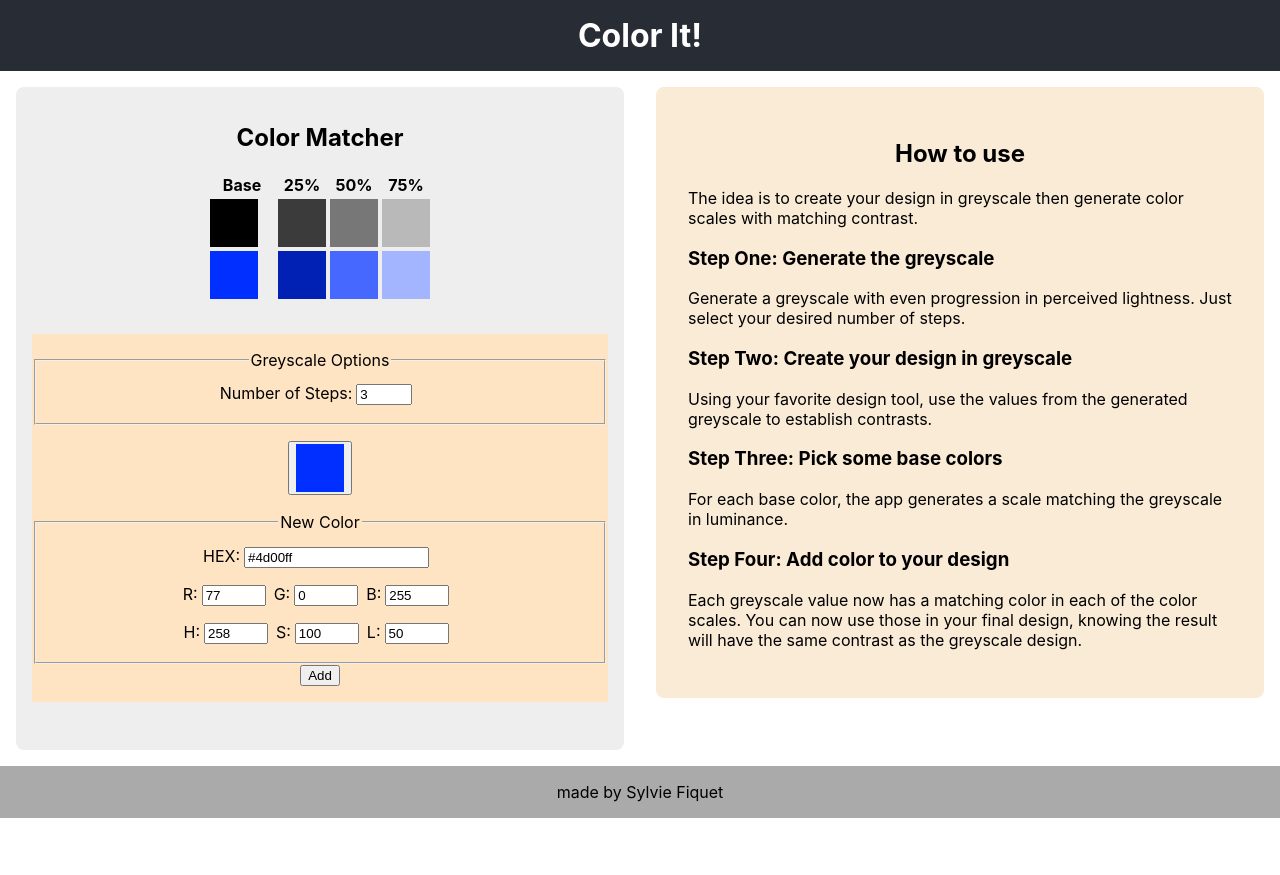
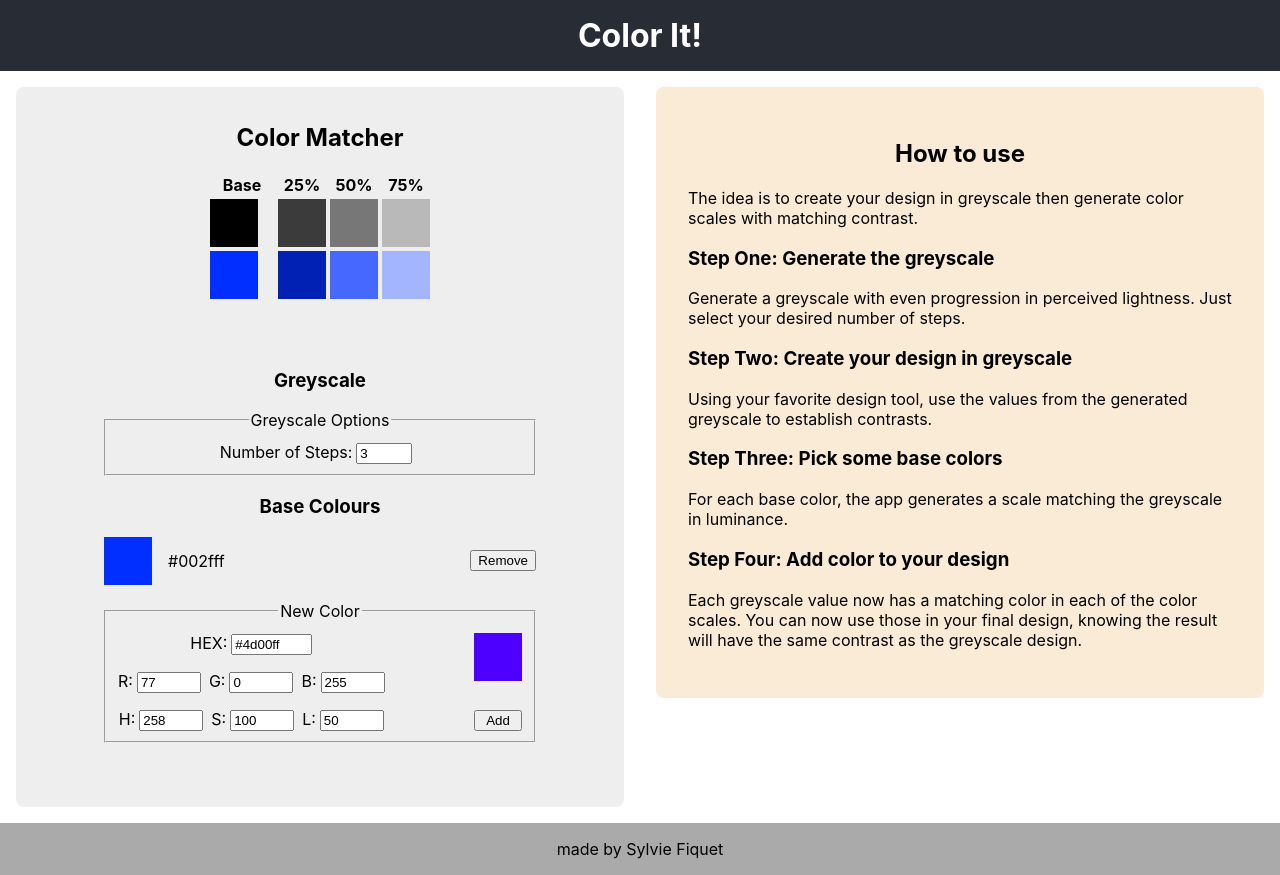
Before and after one commit to sfiquet/color-it, a React (Create React App) app: page / in a window 1280 px wide. Before the commit the page ends 818 px from the top, so only its background shows below. Built offline with nearby package versions, Linux system fonts and the light colour scheme.

Commit message:
feat: Improve base colour selection
* Base colour list
  - replace selection-based approach with list item buttons
* New Colour entry
  - put New Colour entry into its own form to submit on Enter
  - add colour swatch
  - limit hex input to 7 chars
  - add aria-live region to announce changes

```diff
--- a/src/ColourMatcher.css
+++ b/src/ColourMatcher.css
@@ -1,5 +1,20 @@
 label > input {
   margin: 0 .5rem 0 .25rem;
+}
+
+fieldset {
+  padding-top: .75rem;
+  margin: 0;
+}
+
+.sr-only {
+  position: absolute !important;
+  clip: rect(1px, 1px, 1px, 1px);
+  padding:0 !important;
+  border:0 !important;
+  height: 1px !important;
+  width: 1px !important;
+  overflow: hidden;
 }
 
 .ColourMatcher {
@@ -39,19 +54,23 @@ label > input {
   flex-direction: column;
 }
 
+.stack {
+  display: flex;
+  flex-direction: column;
+  justify-content: space-between;
+}
+.stack * + * {
+  margin-top: 1rem;
+}
+
 .error {
   border: 1px solid red;
 }
 
 .ColourMatcherSelection {
   padding: 1rem 0;
-  background-color: bisque;
   width: 100%;
   margin: 2rem 0;
-}
-
-.fieldsetrow {
-  padding: .5rem 0;
 }
 
 .ColourList {
@@ -61,9 +80,64 @@ label > input {
   padding: 0;
 }
 
+.ColourList li {
+  display: flex;
+  justify-content: space-between;
+  align-items: center;
+}
+
+.NewColourSelection {
+  display: flex;
+  justify-content: space-between;
+  align-items: stretch;
+}
+
+.ColourItem {
+  display: flex;
+  align-items: center;
+}
+.swatch + span {
+  padding: 0 1rem;
+}
+
+li + li {
+  margin-top: .5rem;
+}
+
 /* medium */
 @media screen and (min-width: 768px) {
   .ColourMatcher {
     border-radius: .5rem;
   }
 }
+
+/* ColourMatcherSelection width */
+@media screen and (min-width: 460px) {
+  .ColourMatcherSelection {
+    width: 75%;
+  }
+}
+
+@media screen and (min-width: 680px) {
+  .ColourMatcherSelection {
+    width: 50%;
+  }
+}
+
+@media screen and (min-width: 960px) {
+  .ColourMatcherSelection {
+    width: 100%;
+  }
+}
+
+@media screen and (min-width: 1100px) {
+  .ColourMatcherSelection {
+    width: 75%;
+  }
+}
+
+@media screen and (min-width: 1450px) {
+  .ColourMatcherSelection {
+    width: 50%;
+  }
+}
--- a/src/ColourMatcher.js
+++ b/src/ColourMatcher.js
@@ -108,7 +108,7 @@ function BaseColourScale({base, scale, direction, label}){
 
 function HeaderRow({headers}){
   return (
-    <tr className="sr-only">
+    <tr>
       {headers.map(header => (<th scope="col" key={header}>{header}</th>))}
     </tr>
   );
@@ -129,7 +129,7 @@ function GreyScaleSelection({steps, setSteps}){
   return (
     <fieldset>
       <legend>Greyscale Options</legend>
-      <div className="fieldsetrow">
+      <div>
         <label>
           Number of Steps:
           <input type="number" min="1" max="20" value={steps} onChange={(event) => setSteps(Number(event.target.value))} />
@@ -158,6 +158,7 @@ function HexInput({colour, setColour}){
   const [hasFocus, setHasFocus] = useState(false);
 
   const hexPattern = "^#?(?:[A-Fa-f0-9]{3}){1,2}$";
+  const maxLength = 7;
 
 
   let value;
@@ -176,7 +177,7 @@ function HexInput({colour, setColour}){
   }
 
   return (
-    <input className={ isValid ? '' : 'error' } type="text" pattern={hexPattern} value={value}
+    <input className={ isValid ? '' : 'error' } type="text" pattern={hexPattern} value={value} size={maxLength} maxLength={maxLength}
       onChange={ handleChange }
       onBlur={ event => setHasFocus(false) }
       onFocus={ event => setHasFocus(true) }
@@ -219,15 +220,14 @@ function ColourSelection({colour, setColour}){
   }
 
   return (
-    <fieldset>
-      <legend>New Color</legend>
-      <div className="fieldsetrow">
+    <div className="stack">
+      <div>
         <label>
           HEX:
           <HexInput colour={colour} setColour={setColour} />
         </label>
       </div>
-      <div className="fieldsetrow">
+      <div>
         <label>
           R:
           <input type="number" min="0" max="255" value={r} onChange={event => setColour(chrCol.set('rgb.r', event.target.value).hex())} />
@@ -241,10 +241,10 @@ function ColourSelection({colour, setColour}){
           <input type="number" min="0" max="255" value={b} onChange={event => setColour(chrCol.set('rgb.b', event.target.value).hex())} />
         </label>
       </div>
-      <div className="fieldsetrow">
+      <div>
         <HslPicker hslColour={hslObj} setHslColour={setHslColour} />
       </div>
-    </fieldset>
+    </div>
   );
 }
 
@@ -259,20 +259,29 @@ function NewColourSelection({onSubmit}){
 
   return(
     <form onSubmit={handleSubmit}>
-      <ColourSelection colour={colour} setColour={setColour} />
-      <button type="submit">Add</button>
+      <fieldset>
+        <legend>New Color</legend>
+        <div className="NewColourSelection">
+          <ColourSelection colour={colour} setColour={setColour} />
+          <div className="stack">
+            <ColourSwatch colour={colour} />
+            <button type="submit" aria-label={`Add ${colour} to the base colour selection`}>Add</button>
+          </div>
+        </div>
+      </fieldset>
     </form>
   );
 }
 
-function ColourList({colours, setColours, selected, setSelected}){
+function ColourList({colours, setColours}){
   let elList = colours.map((colour, index) => {
-    const selectedClass = index === selected ? 'selected' : '';
     return (
-      <li className={selectedClass} key={index} >
-        <button type="button">
+      <li key={index} >
+        <div className="ColourItem">
           <ColourSwatch colour={colour} />
-        </button>
+          <span>{colour}</span>
+        </div>
+        <button type="button" aria-label={`remove ${colour}`}>Remove</button>
       </li>
     )
   });
@@ -284,31 +293,35 @@ function ColourList({colours, setColours, selected, setSelected}){
   );
 }
 
-function ColourListSelection({colours, setColours}){
-  const [selected, setSelected] = useState(0);
-
-  const changeSelectedColour = (newColour) => {
-    let allColours = [...colours];
-    allColours[selected] = newColour;
-    setColours(allColours);
-  };
+function ColourListSelection({colours, setColours, announce}){
 
   const addNewColour = (newColour) => {
     setColours([...colours, newColour]);
+    announce(`Colour ${newColour} was added to the base colour selection`);
   };
 
   return (
     <Fragment>
-      <ColourList colours={colours} selected={selected} setColours={setColours} setSelected={setSelected} />
-
+      <ColourList colours={colours} setColours={setColours} />
       <NewColourSelection onSubmit={addNewColour} />
     </Fragment>
+  );
+}
+
+function LiveStatus({messages}){
+  return (
+    <div className="sr-only" role="status" aria-live="polite" aria-relevant="additions">
+      {messages.map((message, index) => (
+        <p key={index}>{message}</p>
+      ))}
+    </div>
   );
 }
 
 function ColourMatcher({title, headingLevel}){
   const [steps, setSteps] = useState(3);
   const [colours, setColours] = useState([ getRandomSaturedColour() ]);
+  const [messages, setMessages] = useState([]);
 
   const black = 'black';
   const lstarScale = createLStarScale(steps);
@@ -316,6 +329,10 @@ function ColourMatcher({title, headingLevel}){
 
   let scaleDirection = 'horizontal';
   let otherDirection = 'vertical';
+
+  const sendMessage = message => {
+    setMessages([...messages, message]);
+  };
 
   const colourScales = colours.map((colour, index) => {
     const scale = createColourScale(colour, lstarScale);
@@ -331,6 +348,7 @@ function ColourMatcher({title, headingLevel}){
 
   return (
     <div className="ColourMatcher">
+      <LiveStatus messages={messages} />
       <table className={otherDirection} role="table" aria-labelledby="colourmatcher">
         <caption id="colourmatcher"><Heading>{title}</Heading></caption>
         <thead>
@@ -342,8 +360,10 @@ function ColourMatcher({title, headingLevel}){
         </tbody>
       </table>
       <div className="ColourMatcherSelection">
+        <h3>Greyscale</h3>
         <GreyScaleSelection steps={steps} setSteps={setSteps} />
-        <ColourListSelection colours={colours} setColours={setColours} />
+        <h3>Base Colours</h3>
+        <ColourListSelection colours={colours} setColours={setColours} announce={sendMessage} />
       </div>
     </div>
   );
```
